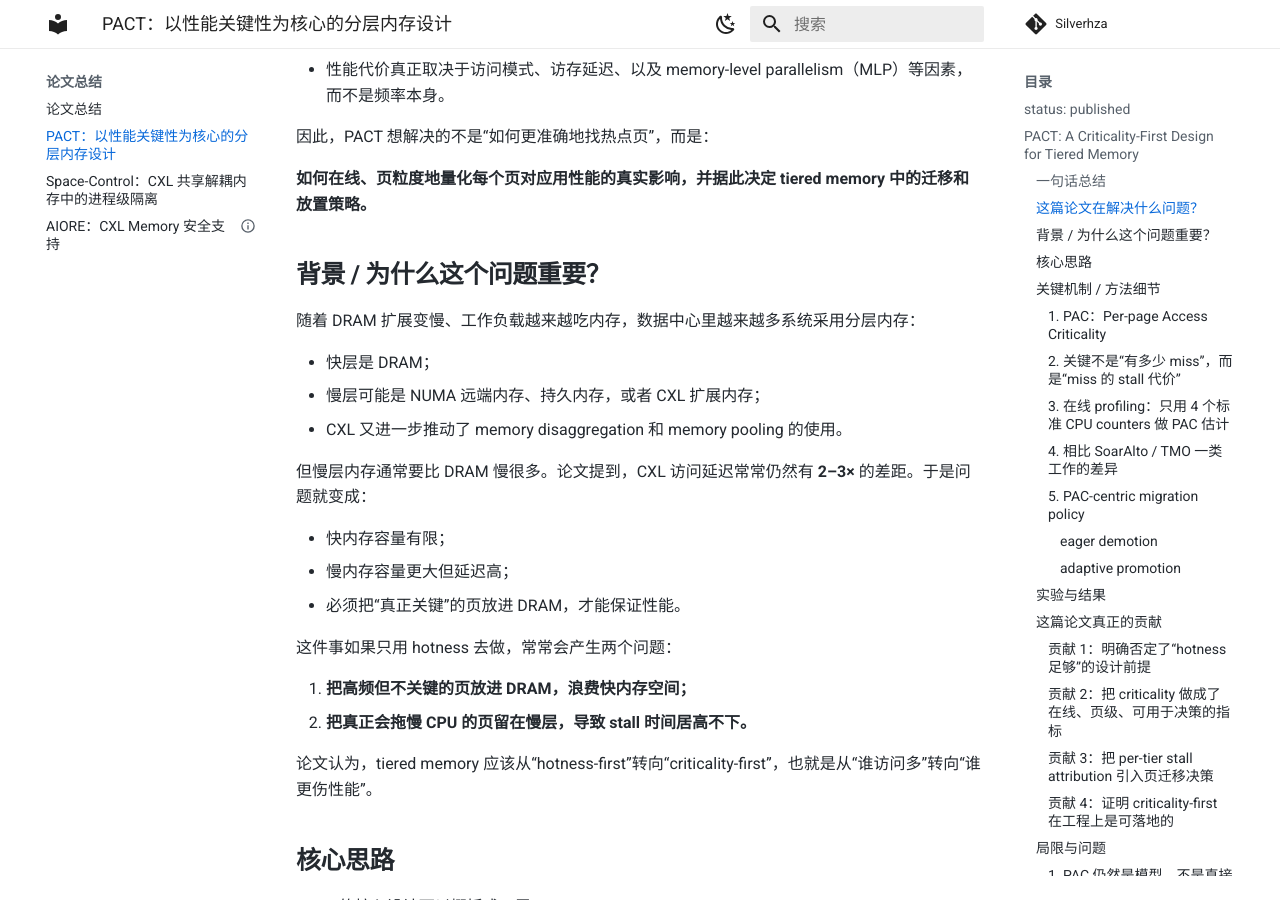
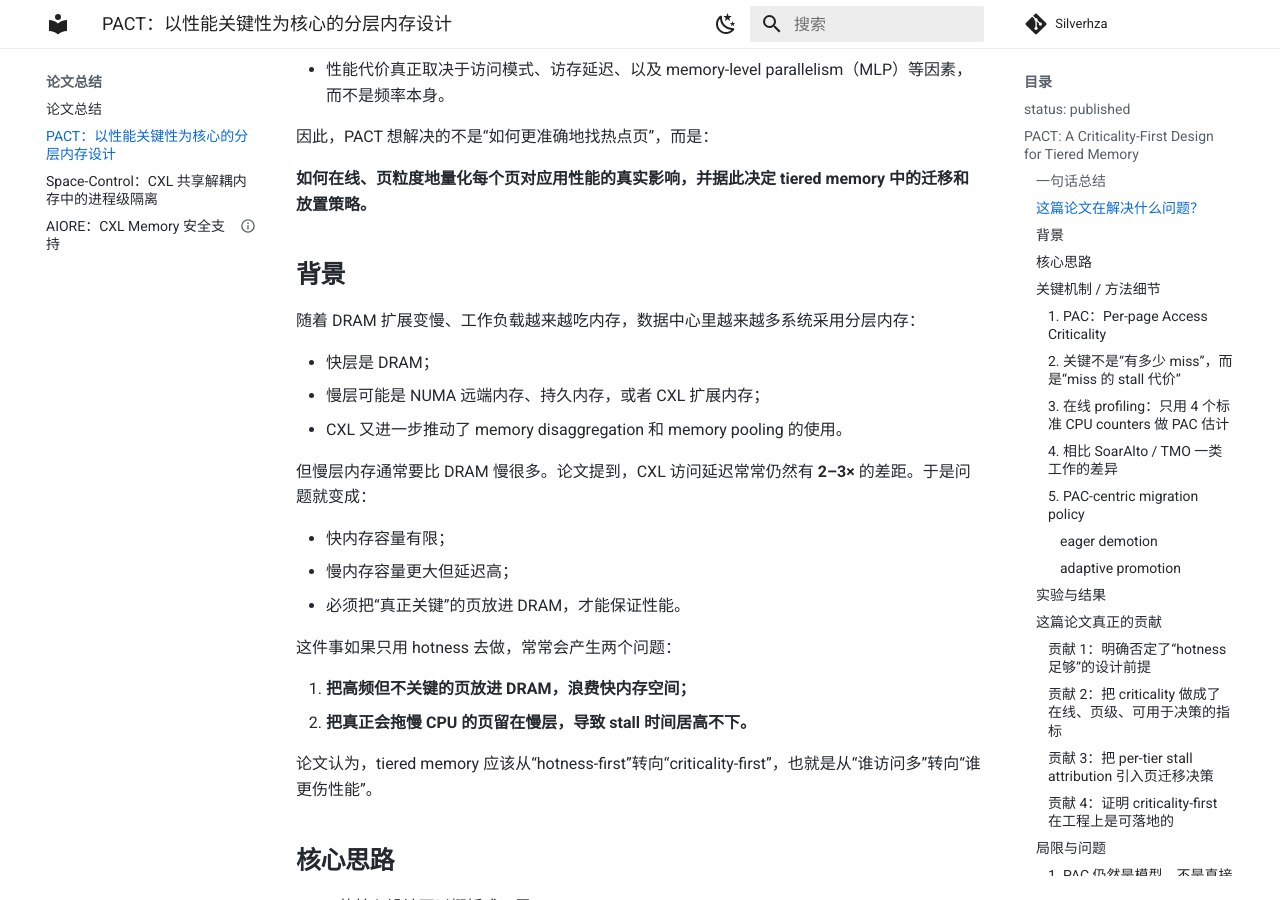
Before and after one commit to Silverhza/silverhza.github.io, an MkDocs documentation site: the page built from docs/papers/pact-tiered-memory-criticality.md, in a window 1280 px wide and 900 px high, scrolled down 1068 px. Built offline with MkDocs 1.6.1 and Material for MkDocs 9.7.7, drawn with Linux system fonts in a browser that asks for light colours.

Commit message:
Update pact-tiered-memory-criticality.md

```diff
--- a/docs/papers/pact-tiered-memory-criticality.md
+++ b/docs/papers/pact-tiered-memory-criticality.md
@@ -34,7 +34,7 @@ PACT 的核心观点很直接：**分层内存中的页放置不能只看访问
 
 **如何在线、页粒度地量化每个页对应用性能的真实影响，并据此决定 tiered memory 中的迁移和放置策略。**
 
-## 背景 / 为什么这个问题重要？
+## 背景
 随着 DRAM 扩展变慢、工作负载越来越吃内存，数据中心里越来越多系统采用分层内存：
 
 - 快层是 DRAM；
```
